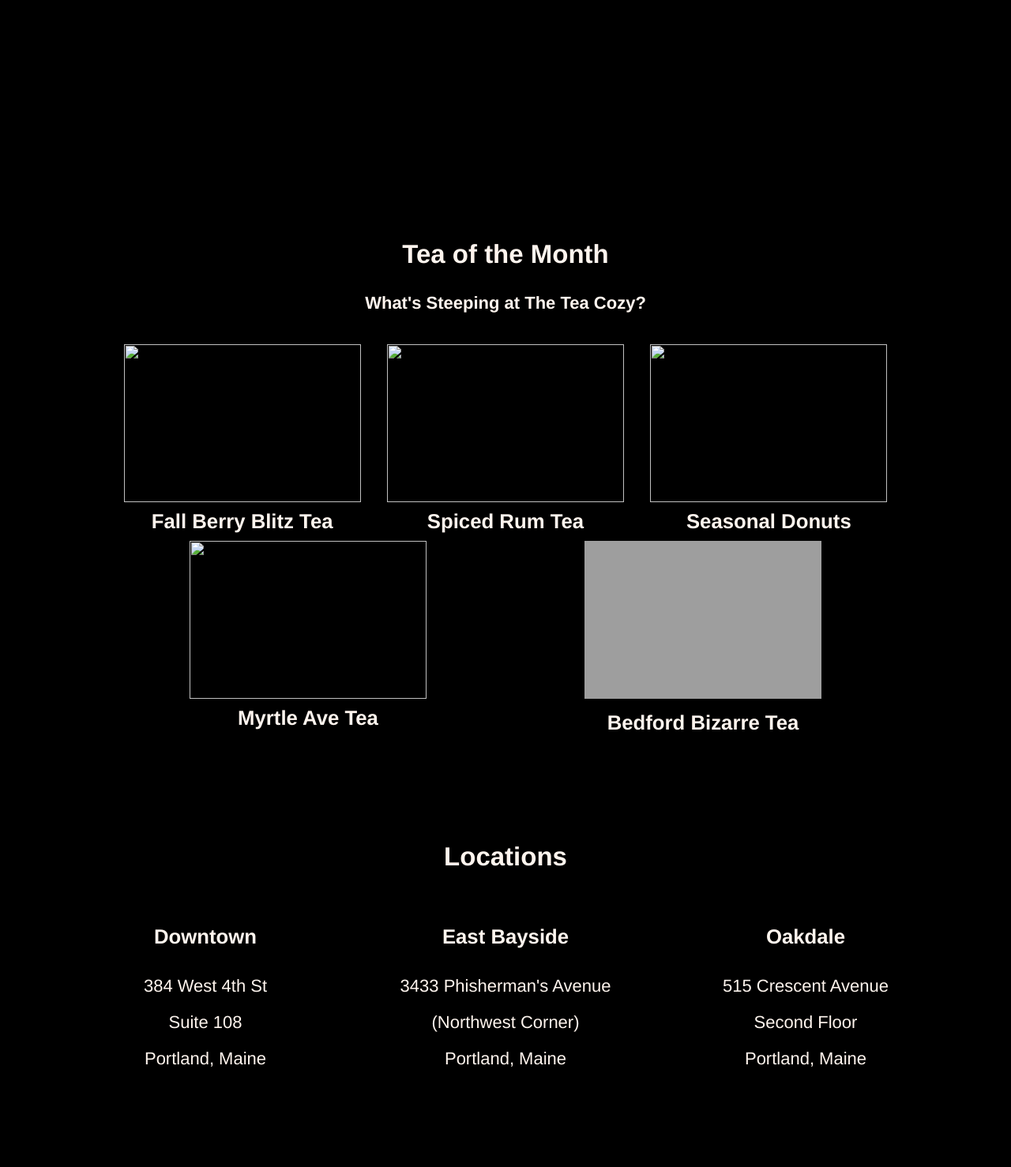
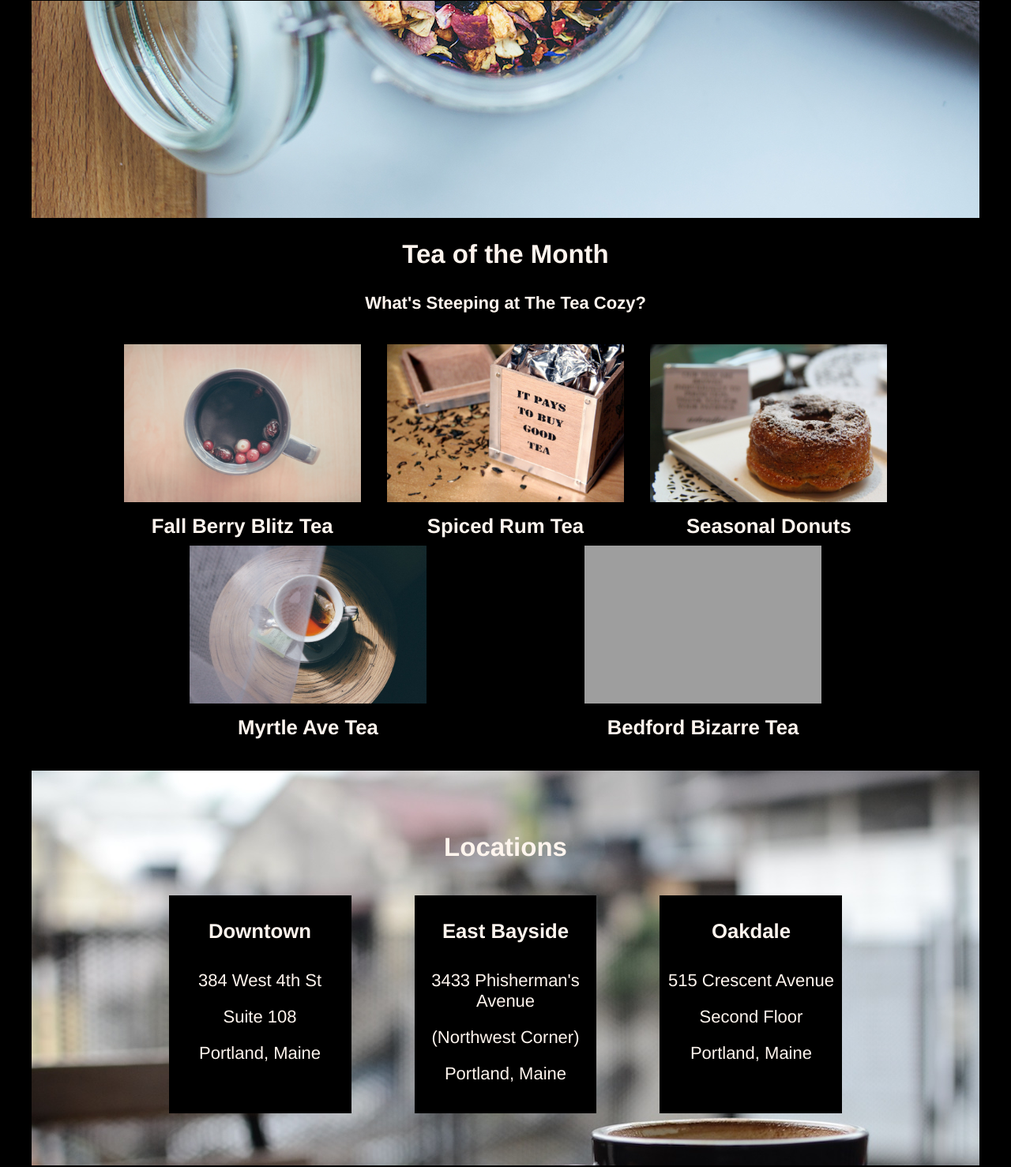
Before and after one commit to gwyddonydd/TeaCozy, a plain HTML site: page index.html in a window 1280 px wide. Shown: the part 494-1972 px from the top of the page at 79% size. Drawn offline with Linux system fonts and the light colour scheme; grey boxes are pictures that could not be loaded.

Commit message:
Adding all images, removed superfluous CSS, cleaned-up HTML

```diff
--- a/index.html
+++ b/index.html
@@ -11,10 +11,8 @@
 
   <!--Header Section-->
   <header>
-    <div class="header-container">
-      <div class="logo">
-        <img class="logo" src="resources\images\logo.png" alt="Cursive text logo spelling Tea Cozy" />
-      </div>
+    <div class="flex-container">
+      <img class="logo" src="resources\images\logo.png" alt="Cursive text logo spelling Tea Cozy" />
       <nav>
         <ul>
           <li><a href="#">Mission</a></li>
@@ -24,8 +22,6 @@
       </nav>
     </div>
   </header>
-
-
 
   <!--Welcome Section-->
 
@@ -38,7 +34,6 @@
 
   <!--Teas of the Month-->
 
-
   <div class="tea-month flex-container">
     <div id="tea-header">
       <h2>Tea of the Month</h2>
@@ -46,23 +41,23 @@
     </div>
     <div class="store-items">
       <div class="store-item">
-        <img src="resources/images/berry-blitz.jpg" />
+        <img src="resources/images/berry-blitz.jpg" alt="Birds eye view of a cup of tea with berries floating on top" />
         <h3>Fall Berry Blitz Tea</h3>
       </div>
       <div class="store-item">
-        <img src="resources/images/spiced-rum.jpg" />
+        <img src="resources/images/spiced-rum.jpg" alt="Wooden tea-storage box with 'It Pays to Buy Good Tea' printed on one side" />
         <h3>Spiced Rum Tea</h3>
       </div>
       <div class="store-item">
-        <img src="resources/images/donut.jpg" />
+        <img src="resources/images/donut.jpg" alt="Frosted donut on a tray" />
         <h3>Seasonal Donuts</h3>
       </div>
       <div class="store-item">
-        <img src="resources/images/myrtle-ave.jpg" />
+        <img src="resources/images/myrtle-ave.jpg" alt="Birds eye view of a cup of tea on a saucer placed on a round table" />
         <h3>Myrtle Ave Tea</h3>
       </div>
       <div class="store-item">
-        <img src="resources/images/bedford-bizarre.jpg" />
+        <img src="resources/images/bedford-bizarre.jpg" alt="Birds eye view of cup of red tea on a saucer next to daises and open pot of sugar" />
         <h3>Bedford Bizarre Tea</h3>
       </div>
     </div>
@@ -102,6 +97,8 @@
     </div>
   </div>
 
+  <!--Footer-->
+
   <footer>
     <div id="contact">
       <h2>The Tea Cozy</h2>
@@ -109,7 +106,8 @@
       <h5>917-555-8904</h5>
     </div>
     <div id="copyright">
-    <p>copyright The Tea Cozy 2017</p>
+      <p>copyright The Tea Cozy 2017</p>
+    </div>
   </footer>
 
 </body>
--- a/resources/css/style.css
+++ b/resources/css/style.css
@@ -12,6 +12,15 @@ body{
   text-align: center;
 }
 
+li{
+  padding: 10px 0;
+}
+
+ul{
+  list-style-type: none;
+  padding: 0
+}
+
 header{
   position: fixed;
   z-index: 50;
@@ -21,10 +30,10 @@ header{
   border-bottom: 1px solid SeaShell;
 }
 
-div.header-container{
+div.flex-container{
   display: flex;
-  width: 100%;
   align-items: center;
+  justify-content: center;
 }
 
 img.logo{
@@ -32,21 +41,11 @@ img.logo{
   padding-left: 10px;
 }
 
-div.logo{
-  display: flex;
-
-}
-
 header nav{
   width: 100%;
   display: flex;
   justify-content: flex-end;
   padding-right: 20px;
-}
-
-ul{
-  list-style-type: none;
-  padding: 0
 }
 
 nav li{
@@ -66,12 +65,6 @@ div.welcome-image{
   padding-top: 70px;
 }
 
-div.flex-container{
-  display: flex;
-  align-items: center;
-  justify-content: center;
-}
-
 #welcome-message{
   background-color: black;
   width: 100%;
@@ -81,7 +74,6 @@ div.tea-month{
     width: 1000px;
     margin: 0 auto;
     flex-flow: wrap;
-    align-content: center;
 }
 
 div.store-items{
@@ -108,29 +100,18 @@ div.location{
   width: 1200px;
   margin: 40px auto;
   flex-direction: column;
-  justify-content: center;
 }
 
 div.location-box{
   background-color: black;
-  width: 300px;
+  flex-basis: 300px;
   margin: 15px 40px;
-  text-align: center;
+  padding: 5px 10px;
 }
 
 div.location-boxes{
   display: inline-flex;
   opacity: 1;
-}
-
-li{
-  padding: 10px 0;
-  width: 100%;
-  text-align: center;
-}
-
-footer{
-  width: 100%;
 }
 
 #contact{
```
Also changed, not shown: resources/images/berry-blitz.jpg (added), resources/images/donut.jpg (added), resources/images/locations-background.jpg (added), resources/images/myrtle-ave.jpg (added), resources/images/spiced-rum.jpg (added), resources/images/welcome-image.jpg (added), 1 other file.
